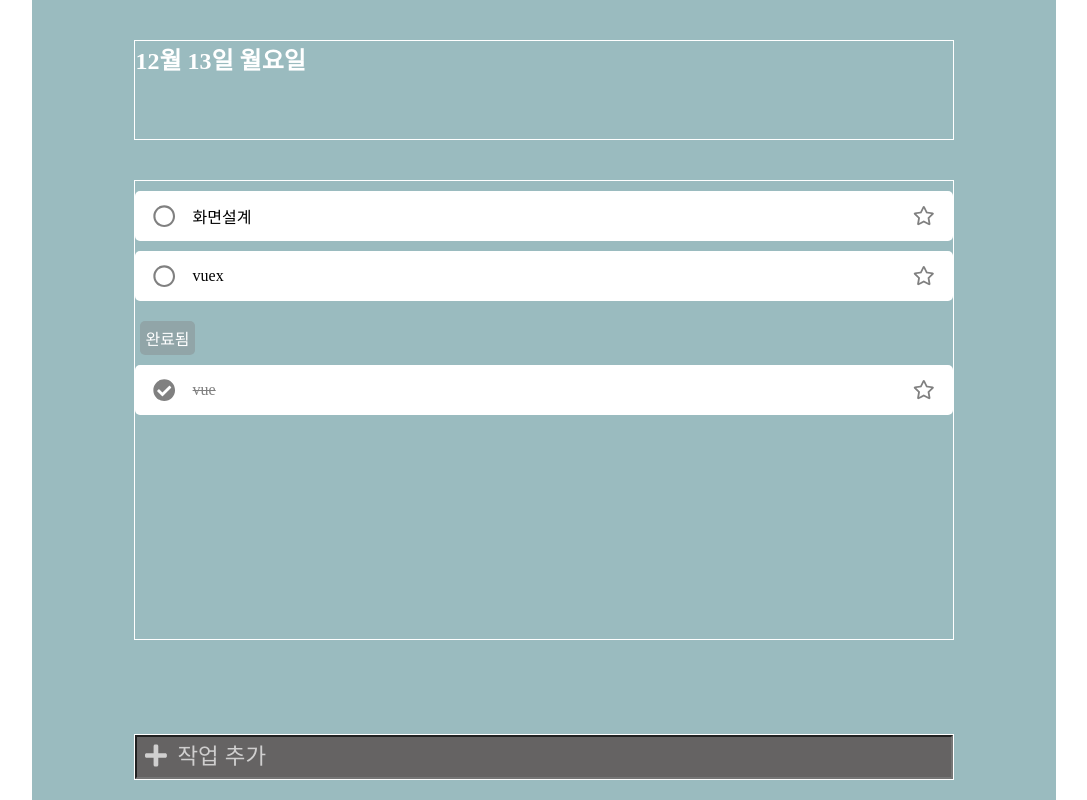
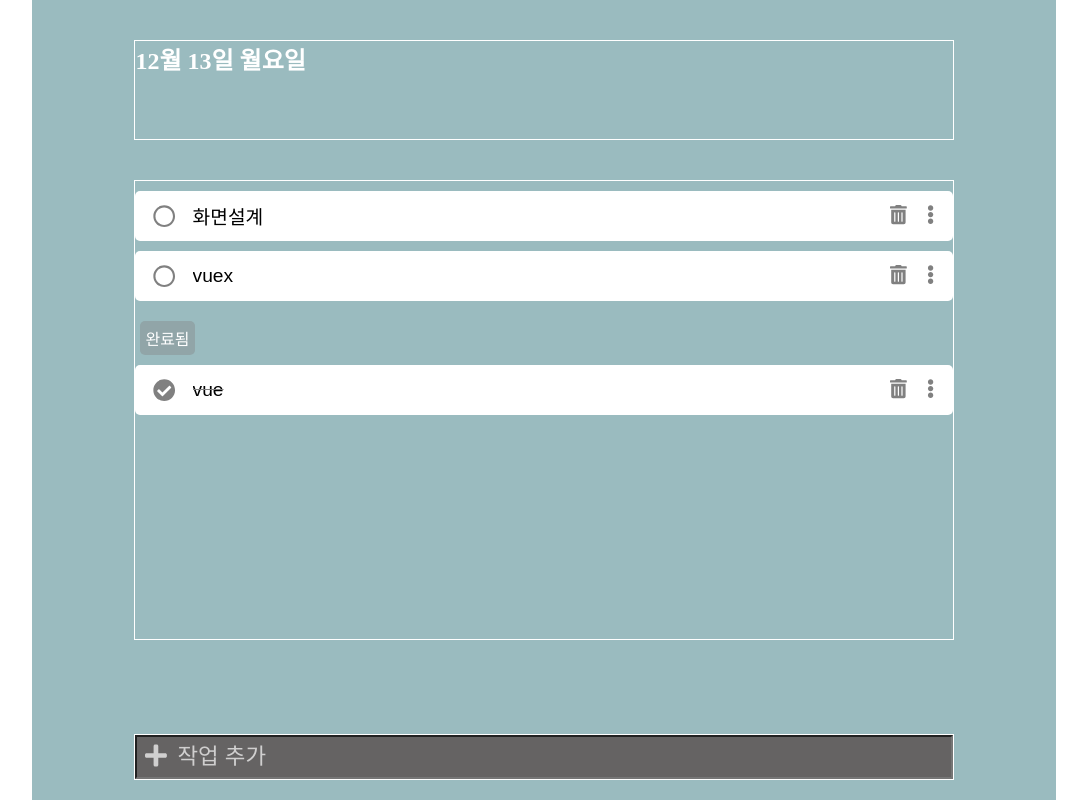
Before and after one commit to Junyeop29/todo, a Vue app: page /tasks/1 in a window 1280 px wide. Shown: the whole page, without its empty margins (96-1183 px from the left). Built offline with nearby package versions, Linux system fonts and the light colour scheme.

Commit message:
todo update, delete

```diff
--- a/src/api/todo.js
+++ b/src/api/todo.js
@@ -29,7 +29,7 @@ const todoList = [
     createDate: new Date(),
   },
   {
-    id: 'efj;2k3l;2k;w;lerw',
+    id: 'erwerwijo',
     content: 'vue',
     done: true,
     categoryId: 'ejfojwefio3jo2',
--- a/src/components/todo/TodoItem.vue
+++ b/src/components/todo/TodoItem.vue
@@ -5,21 +5,25 @@
       <font-awesome-icon v-else :icon="faCircle" />
     </span>
     <span class="content" :class="{ through: item.done }">
-      {{ item.content }}
+      <input type="text" :value="inputValue" @input="onChange" @keypress.enter="onEdit" />
     </span>
-    <span class="importance">
-      <font-awesome-icon v-if="item.importance" :icon="faStar" />
-      <font-awesome-icon v-else :icon="farStar" />
+    <span class="etc">
+      <span @click="onRemove">
+        <font-awesome-icon :icon="faTrashAlt" />
+      </span>
+      <span>
+        <font-awesome-icon :icon="faEllipsisV" />
+      </span>
     </span>
   </li>
 </template>
 
 <script>
 import { FontAwesomeIcon } from '@fortawesome/vue-fontawesome';
-import { faCheckCircle, faStar } from '@fortawesome/free-solid-svg-icons';
-import { faCircle, faStar as farStar } from '@fortawesome/free-regular-svg-icons';
+import { faCheckCircle, faEllipsisV, faTrashAlt } from '@fortawesome/free-solid-svg-icons';
+import { faCircle } from '@fortawesome/free-regular-svg-icons';
 import { mapActions } from 'vuex';
-import { TODO_LIST_READ, TODO_ITEM_TOGGLE } from '@/store/modules/todo/constants.js';
+import { TODO_LIST_READ, TODO_ITEM_TOGGLE, TODO_ITEM_UPDATE, TODO_ITEM_DELETE } from '@/store/modules/todo/constants.js';
 
 export default {
   components: {
@@ -41,15 +45,39 @@ export default {
     return {
       faCircle,
       faCheckCircle,
-      faStar,
-      farStar,
+      faEllipsisV,
+      faTrashAlt,
+      inputValue: this.item.content,
     };
   },
   methods: {
     ...mapActions('todo', {
       readList: TODO_LIST_READ,
       toggleItem: TODO_ITEM_TOGGLE,
+      updateItem: TODO_ITEM_UPDATE,
+      deleteItem: TODO_ITEM_DELETE,
     }),
+    onChange(e) {
+      this.inputValue = e.target.value;
+    },
+    async onEdit(e) {
+      await this.updateItem({
+        id: this.item.id,
+        content: this.inputValue,
+      });
+      await this.readList({
+        categoryId: 'ejfojwefio3jo2',
+      });
+      e.target.blur();
+    },
+    async onRemove() {
+      await this.deleteItem({
+        id: this.item.id,
+      });
+      await this.readList({
+        categoryId: 'ejfojwefio3jo2',
+      });
+    },
     async onToggle() {
       await this.toggleItem({
         id: this.item.id,
@@ -89,18 +117,35 @@ svg {
     color: gray;
     cursor: pointer;
   }
+
   .content {
-    width: 86%;
+    width: 83%;
     justify-content: flex-start;
+
+    input {
+      width: 100%;
+      border: none;
+      font-size: 1.2rem;
+    }
   }
   .content.through {
     text-decoration: line-through;
     color: gray;
   }
-  .importance {
-    width: 7%;
-    font-size: 1.2rem;
-    color: gray;
+
+  .etc {
+    width: 10%;
+
+    & > span {
+      padding: 5px;
+      cursor: pointer;
+      font-size: 1.2rem;
+      color: gray;
+
+      &:first-child {
+        margin-right: 10px;
+      }
+    }
   }
 }
 </style>
--- a/src/store/modules/todo/index.js
+++ b/src/store/modules/todo/index.js
@@ -83,9 +83,9 @@ const actions = {
       commit(TODO_FAILURE, e);
     }
   },
-  async [TODO_ITEM_DELETE]({ commit }, { content, categoryId }) {
+  async [TODO_ITEM_DELETE]({ commit }, { id }) {
     try {
-      const result = await todoAPI.deleteItem({ content, categoryId });
+      const result = await todoAPI.deleteItem({ id });
       commit(TODO_FAILURE, null);
       commit(TODO_SUCCESS, result);
     } catch (e) {
```
Also changed, not shown: src/api/firebase.js (added, +17 -0 lines).
